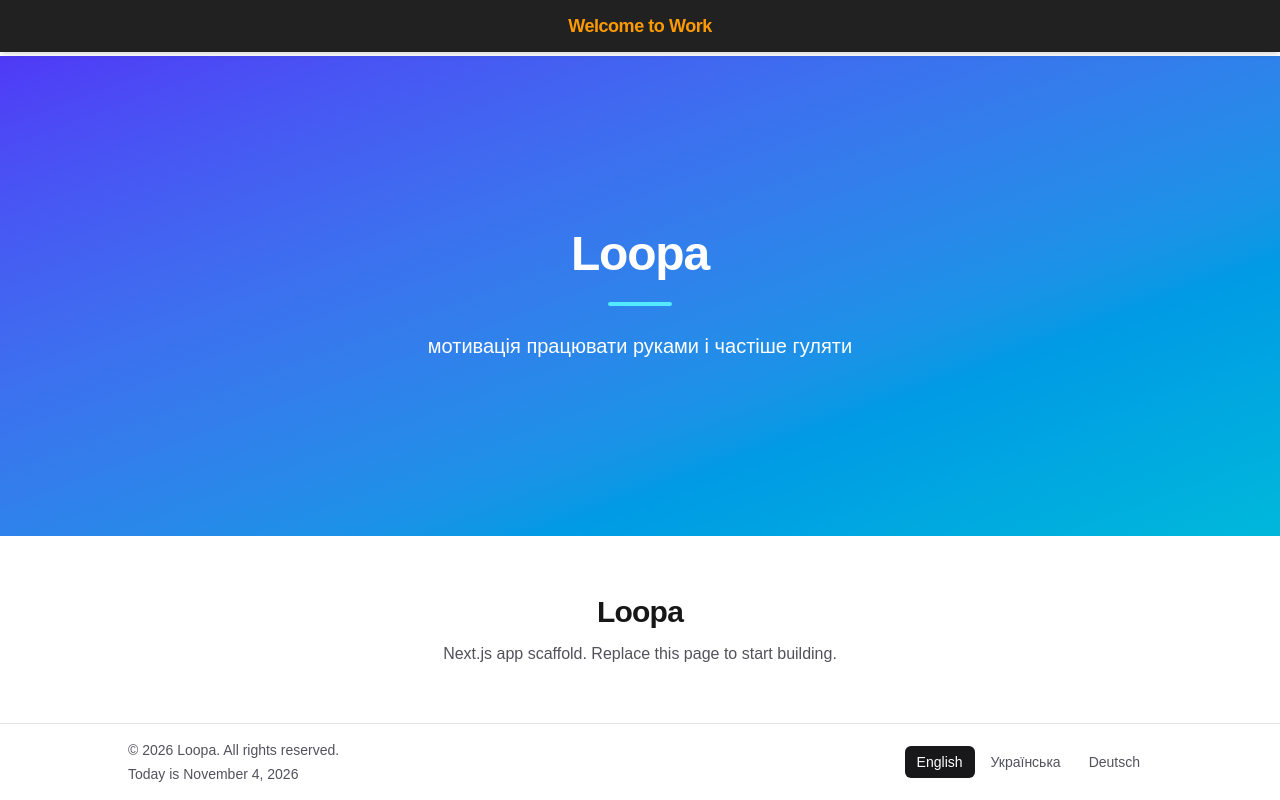
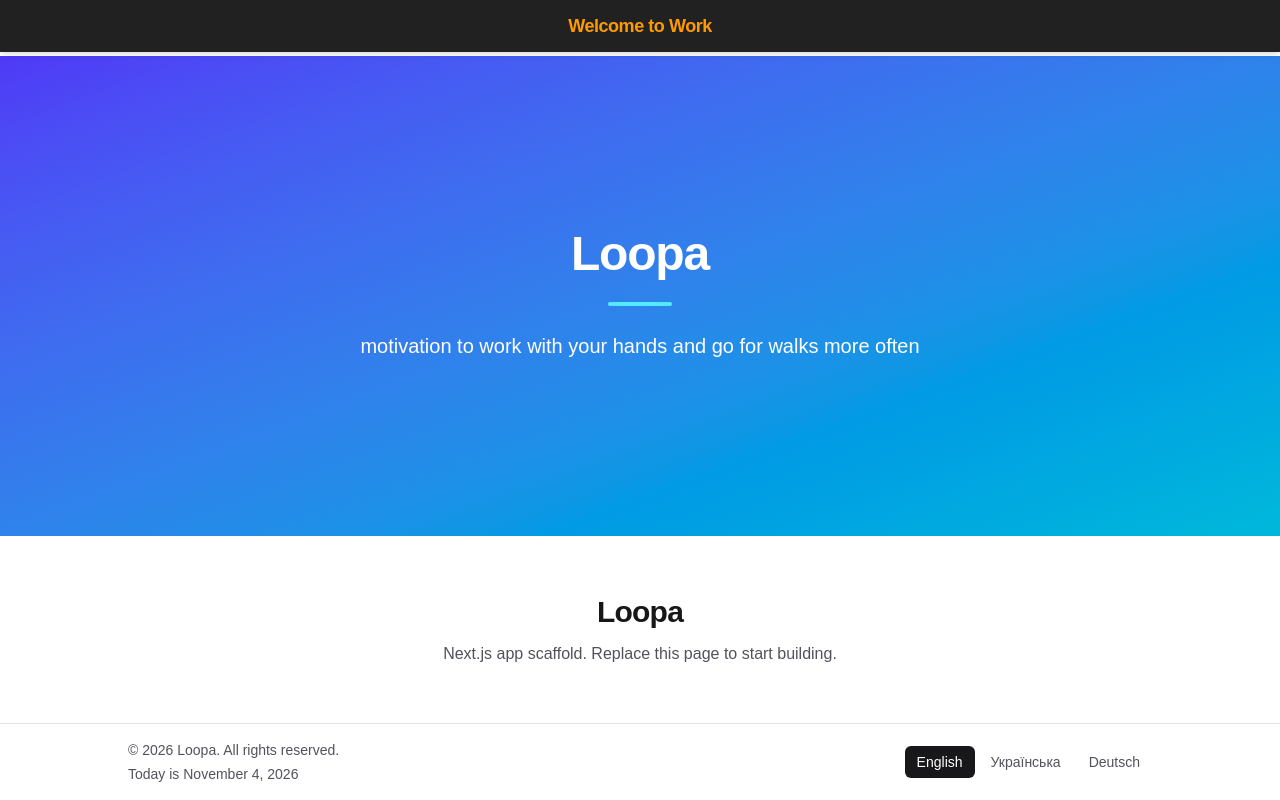
Before and after one commit to kolaedr/loopa-test, a Next.js app: page / in a window 1280 px wide. Built offline with nearby package versions, Linux system fonts and the light colour scheme.

Commit message:
loopa: implement task 226

```diff
--- /dev/null
+++ b/app/components/home-intro.tsx
@@ -0,0 +1,27 @@
+"use client";
+
+import { useContext } from "react";
+import { DICTIONARIES, DEFAULT_LANGUAGE, LanguageContext } from "@/app/context/LanguageContext";
+
+/**
+ * Home page `<main>` content. Texts (`home.title`, `home.description`) follow
+ * the site language from `LanguageContext`; outside a provider the default
+ * language dictionary is used.
+ */
+export function HomeIntro() {
+  const { home } =
+    useContext(LanguageContext)?.dictionary ?? DICTIONARIES[DEFAULT_LANGUAGE];
+
+  return (
+    <main className="flex flex-1 items-center justify-center p-8">
+      <div className="max-w-lg text-center">
+        <h1 className="text-3xl font-semibold tracking-tight">{home.title}</h1>
+        <p className="mt-3 text-zinc-600 dark:text-zinc-400">
+          {home.description}
+        </p>
+      </div>
+    </main>
+  );
+}
+
+export default HomeIntro;
--- a/app/components/welcome-banner.tsx
+++ b/app/components/welcome-banner.tsx
@@ -1,12 +1,26 @@
+"use client";
+
+import { useContext } from "react";
+import { LanguageContext } from "@/app/context/LanguageContext";
+
+/** Fallback text, used when rendered outside `<LanguageProvider>`. */
 export const WELCOME_BANNER_TEXT = "Welcome to Work";
 
+/**
+ * Fixed welcome banner. The text follows the site language from
+ * `LanguageContext` (`welcomeBanner.text`); outside a provider it falls back
+ * to `WELCOME_BANNER_TEXT`.
+ */
 export function WelcomeBanner() {
+  const context = useContext(LanguageContext);
+  const text = context?.dictionary.welcomeBanner.text ?? WELCOME_BANNER_TEXT;
+
   return (
     <div
       role="banner"
       className="fixed inset-x-0 top-0 z-[9999] bg-zinc-950/90 px-4 py-3 text-center text-lg font-semibold tracking-tight text-amber-500 shadow-md backdrop-blur"
     >
-      {WELCOME_BANNER_TEXT}
+      {text}
     </div>
   );
 }
--- a/app/page.tsx
+++ b/app/page.tsx
@@ -1,19 +1,13 @@
 import { WelcomeBanner } from "./components/welcome-banner";
+import { HomeIntro } from "./components/home-intro";
 import { HeroSection } from "@/src/components/HeroSection";
 
 export default function Home() {
   return (
     <>
       <WelcomeBanner />
-      <HeroSection title="Loopa" />
-      <main className="flex flex-1 items-center justify-center p-8">
-        <div className="max-w-lg text-center">
-          <h1 className="text-3xl font-semibold tracking-tight">Loopa</h1>
-          <p className="mt-3 text-zinc-600 dark:text-zinc-400">
-            Next.js app scaffold. Replace this page to start building.
-          </p>
-        </div>
-      </main>
+      <HeroSection />
+      <HomeIntro />
     </>
   );
 }
--- a/src/components/HeroSection.jsx
+++ b/src/components/HeroSection.jsx
@@ -1,7 +1,17 @@
+"use client";
+
+import { useContext } from "react";
+import { LanguageContext } from "../../app/context/LanguageContext";
 import uk from "../locales/uk.json";
 
-/** Default motivational copy, taken from the Ukrainian dictionary. */
+/**
+ * Default motivational copy, taken from the Ukrainian dictionary. Used only
+ * when the section is rendered outside `<LanguageProvider>`.
+ */
 export const HERO_MOTIVATION_TEXT = uk.hero.motivation;
+
+/** Default heading, used outside `<LanguageProvider>`. */
+export const HERO_TITLE_TEXT = uk.hero.title;
 
 /**
  * Hero section with the indigo & turquoise colour scheme (task #216).
@@ -11,21 +21,27 @@ export const HERO_MOTIVATION_TEXT = uk.hero.motivation;
  * `mt-14` pushes the section below the fixed WelcomeBanner so it is never
  * covered by it.
  *
- * User-facing copy is passed in via props so it can be supplied from the
- * language dictionaries rather than hard-coded here. When no subtitle is
- * given, the motivational text from the dictionary is shown.
+ * User-facing copy comes from the language dictionaries (task #226): when a
+ * prop is not given, the text is read from the current language in
+ * `LanguageContext` (`hero.title` / `hero.motivation`), so it changes with
+ * the footer language switcher. Outside a provider the Ukrainian defaults
+ * are used. Explicit props always win.
  *
  * @param {object} props
- * @param {import("react").ReactNode} props.title     Main heading text.
+ * @param {import("react").ReactNode} [props.title]    Main heading text.
+ *   Defaults to `hero.title` of the current language.
  * @param {import("react").ReactNode} [props.subtitle] Supporting text.
  *   Defaults to the motivational text (`hero.motivation`).
  * @param {import("react").ReactNode} [props.children] Optional actions (e.g. CTA buttons).
  */
-export function HeroSection({
-  title,
-  subtitle = HERO_MOTIVATION_TEXT,
-  children,
-}) {
+export function HeroSection({ title, subtitle, children }) {
+  const hero = useContext(LanguageContext)?.dictionary.hero;
+  const heading = title === undefined ? (hero?.title ?? HERO_TITLE_TEXT) : title;
+  const text =
+    subtitle === undefined
+      ? (hero?.motivation ?? HERO_MOTIVATION_TEXT)
+      : subtitle;
+
   return (
     <section
       className="mt-14 flex min-h-[60vh] w-full items-center justify-center bg-indigo-600 bg-gradient-to-br from-indigo-600 to-cyan-500 px-6 py-24 text-center text-white"
@@ -37,15 +53,15 @@ export function HeroSection({
           id="hero-section-title"
           className="text-4xl font-bold tracking-tight sm:text-5xl"
         >
-          {title}
+          {heading}
         </h1>
         <span
           className="mx-auto my-6 block h-1 w-16 rounded-full bg-cyan-300"
           aria-hidden="true"
         />
-        {subtitle ? (
+        {text ? (
           <p className="text-lg leading-relaxed text-white sm:text-xl">
-            {subtitle}
+            {text}
           </p>
         ) : null}
         {children ? <div className="mt-8">{children}</div> : null}
```
Also changed, not shown: 3 other files (tests, documents, lock files or other folders).
